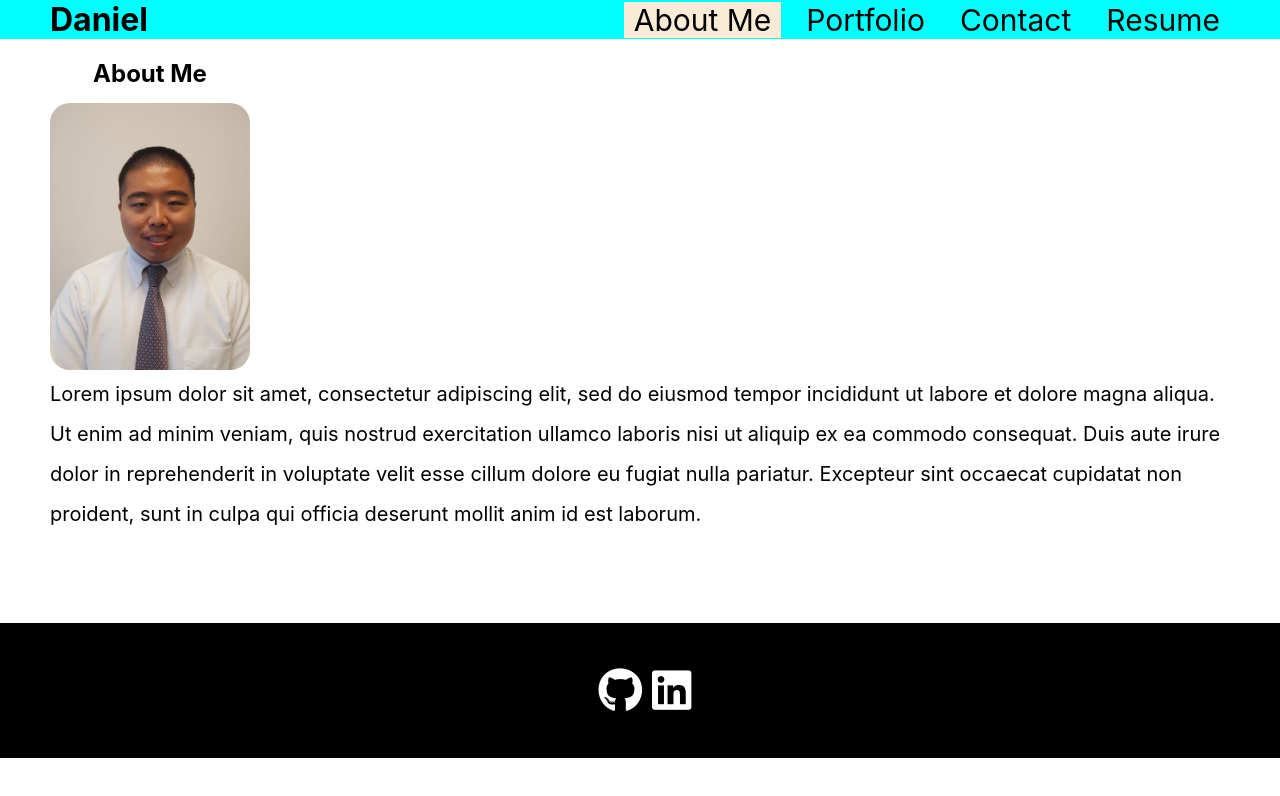
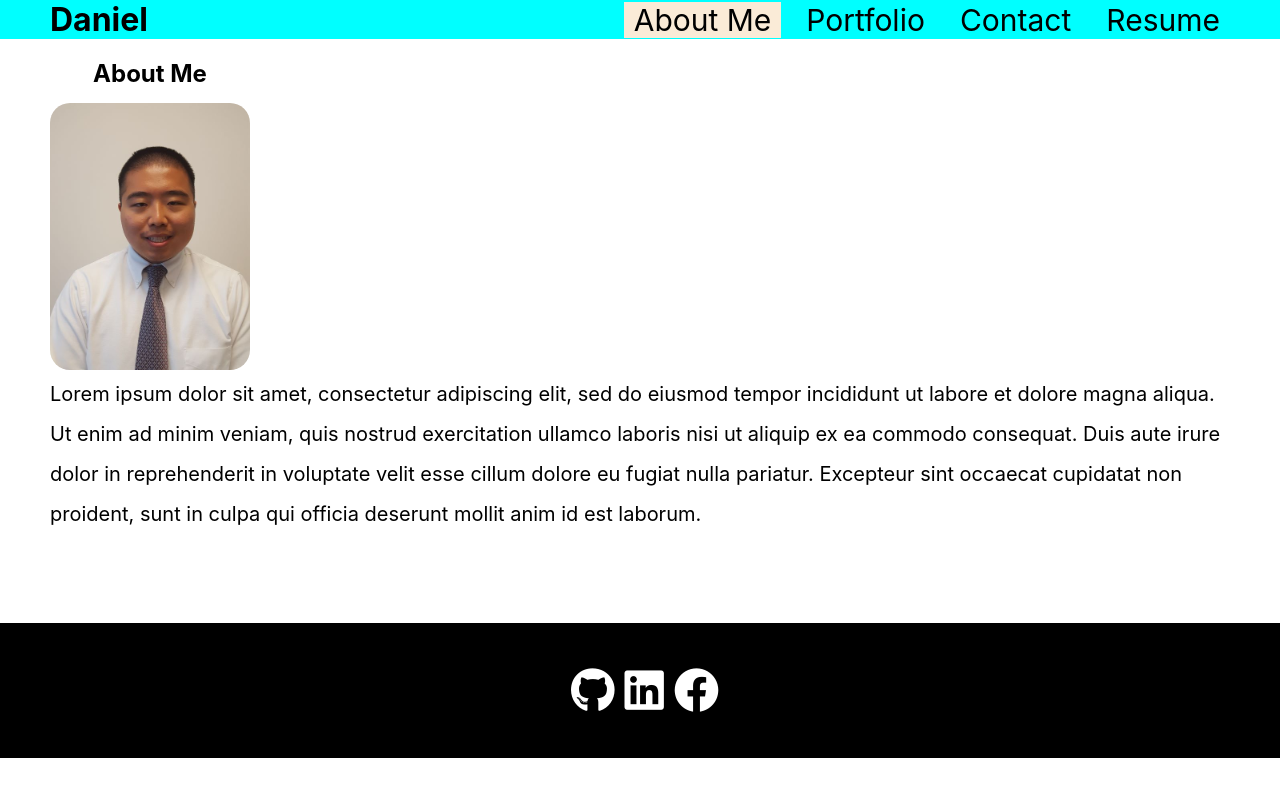
Before and after one commit to ryonerd79/Daniel-s-react-portfolio, a React (Create React App) app: page / in a window 1280 px wide. Shown: the top 796 px of the page. Built offline with nearby package versions, Linux system fonts and the light colour scheme.

Commit message:
added a third profile to Footer.js

```diff
--- a/src/components/Footer.js
+++ b/src/components/Footer.js
@@ -6,6 +6,7 @@ function Footer() {
       <p>
         <a href="https://github.com/ryonerd79" target='_blank' rel="noreferrer"><i class="fa-brands fa-github"></i></a>
         <a href="https://www.linkedin.com/in/daniel-roh-37a612123/" target='_blank' rel="noreferrer"><i class="fa-brands fa-linkedin"></i></a>
+        <a href="https://www.facebook.com/daniel.roh.12/" target='_blank' rel="noreferrer"><i class="fa-brands fa-facebook"></i></a>
       </p>
 
     </footer>
```
